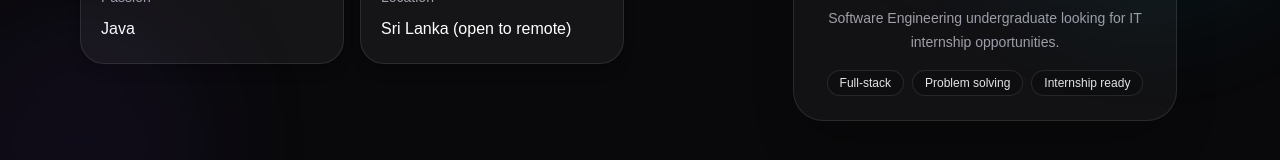
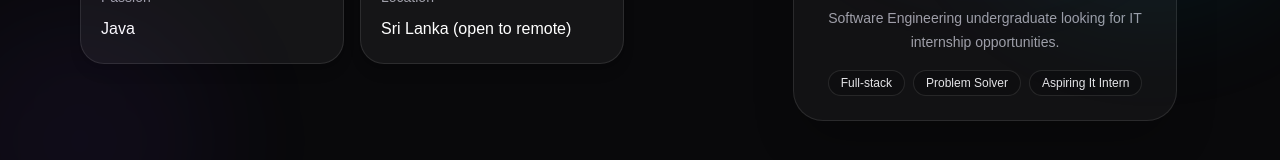
Before and after one commit to nisithSaranga/nisith-portfolio, a Next.js app: page / in a window 1280 px wide. Shown: the part 540-700 px from the top of the page. Built offline with nearby package versions, Linux system fonts and the light colour scheme.

Commit message:
fix the whtsapp link and minor changes

```diff
--- a/app/page.tsx
+++ b/app/page.tsx
@@ -259,10 +259,10 @@ export default function Home() {
                           Full-stack
                         </span>
                         <span className="rounded-full border border-white/10 bg-black/20 px-3 py-1 text-xs text-zinc-200">
-                          Problem solving
+                          Problem Solver
                         </span>
                         <span className="rounded-full border border-white/10 bg-black/20 px-3 py-1 text-xs text-zinc-200">
-                          Internship ready
+                          Aspiring It Intern
                         </span>
                       </div>
                     </div>
@@ -421,7 +421,7 @@ export default function Home() {
               </a>
 
               <a
-                href="https://wa.me/94700000000"
+                href="https://wa.me/94712698980"
                 target="_blank"
                 rel="noreferrer"
                 aria-label="WhatsApp"
@@ -450,7 +450,7 @@ export default function Home() {
             <div className="mt-12 border-t border-white/10 pt-6">
               <div className="flex flex-col gap-5 md:flex-row md:items-center md:justify-between">
                 <p className="text-sm text-zinc-400">
-                  © {new Date().getFullYear()} Nisith Saranga. Built with Next.js.
+                  © {new Date().getFullYear()} Developed by Nisith Saranga.
                 </p>
 
                 <div className="flex items-center gap-3">
```
